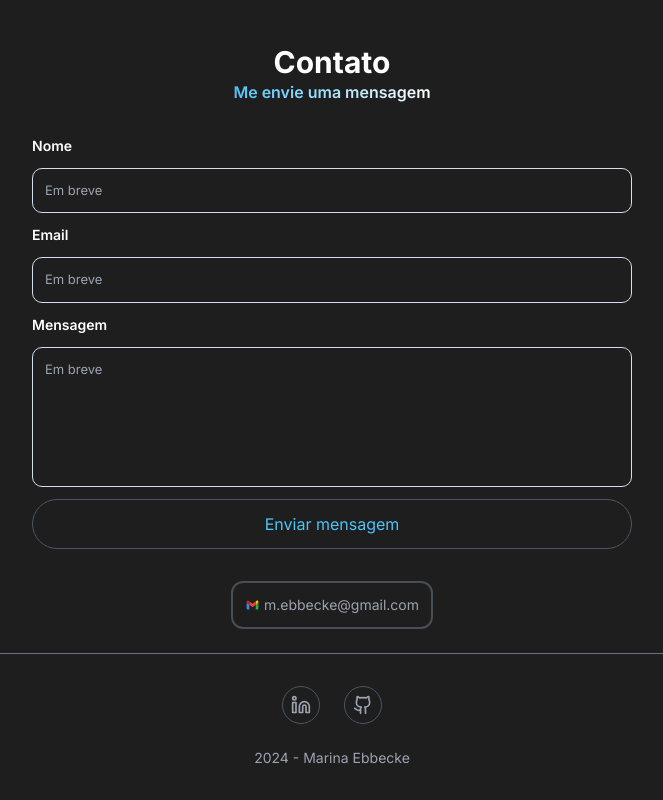
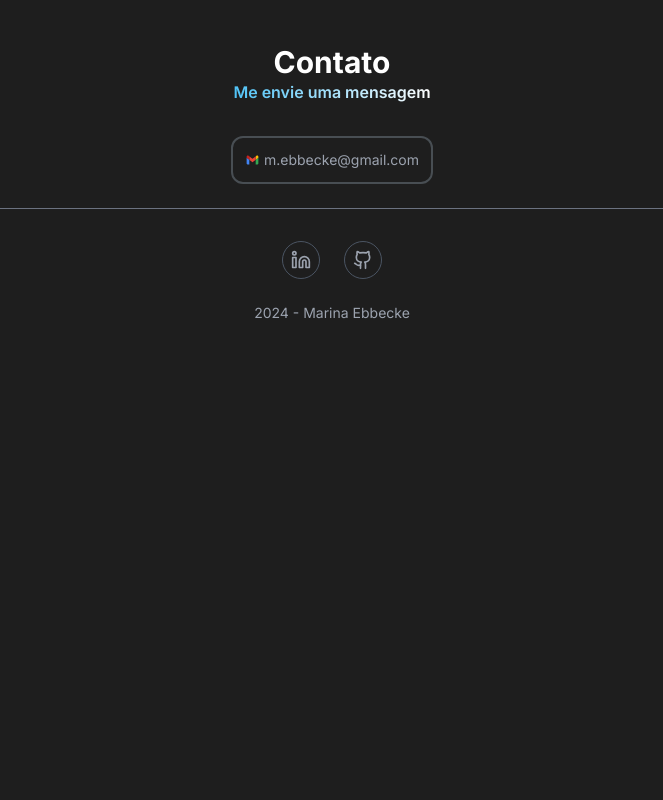
Before and after one commit to mebbecke/dev-portfolio, a React (Vite) app: page / in a window 1280 px wide. Shown: the part 2452-3252 px from the top of the page, without its empty margins (308-971 px from the left). After the commit the page ends 2807 px from the top, so only its background shows below. Built offline with nearby package versions, Linux system fonts and the light colour scheme.

Commit message:
feat: removes contact section until it is not ready

```diff
--- a/src/pages/home.tsx
+++ b/src/pages/home.tsx
@@ -172,7 +172,7 @@ const Home = () => {
         </div>
 
         {/* Formulário de contato */}
-        <form className="flex w-full flex-col space-y-3 text-darkPurple dark:text-white lg:w-[600px]">
+        {/* <form className="flex w-full flex-col space-y-3 text-darkPurple dark:text-white lg:w-[600px]">
           <label htmlFor="name" className="text-sm font-semibold">
             Nome
           </label>
@@ -186,7 +186,7 @@ const Home = () => {
           </label>
           <textarea id="message" name="message" placeholder="Em breve" />
           <Button variant="secondary">Enviar mensagem</Button>
-        </form>
+        </form> */}
 
         <div className="flex flex-row gap-1 rounded-xl border-2 border-darkGray p-3">
           <img src="Gmail.svg" alt="Gmail" />
```
